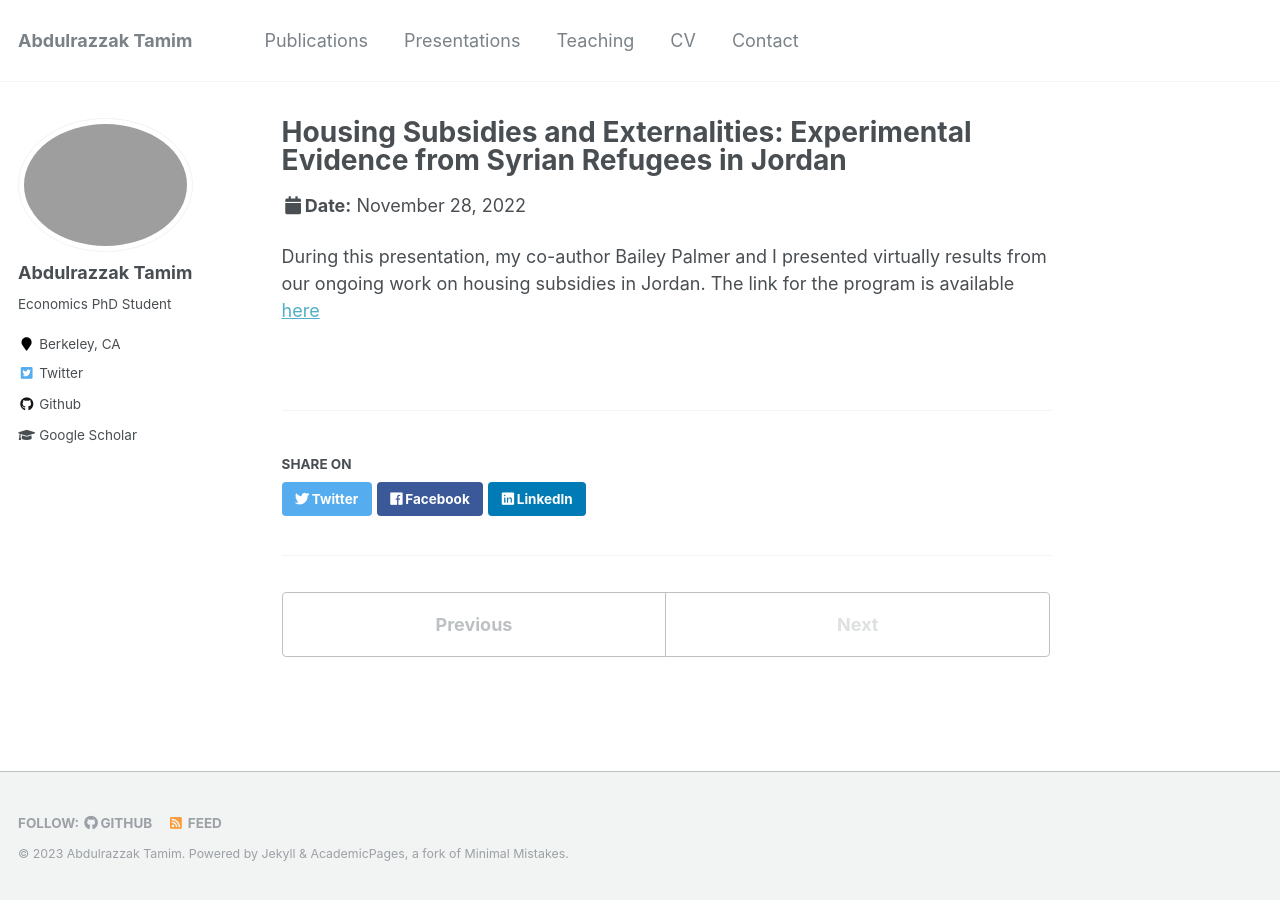
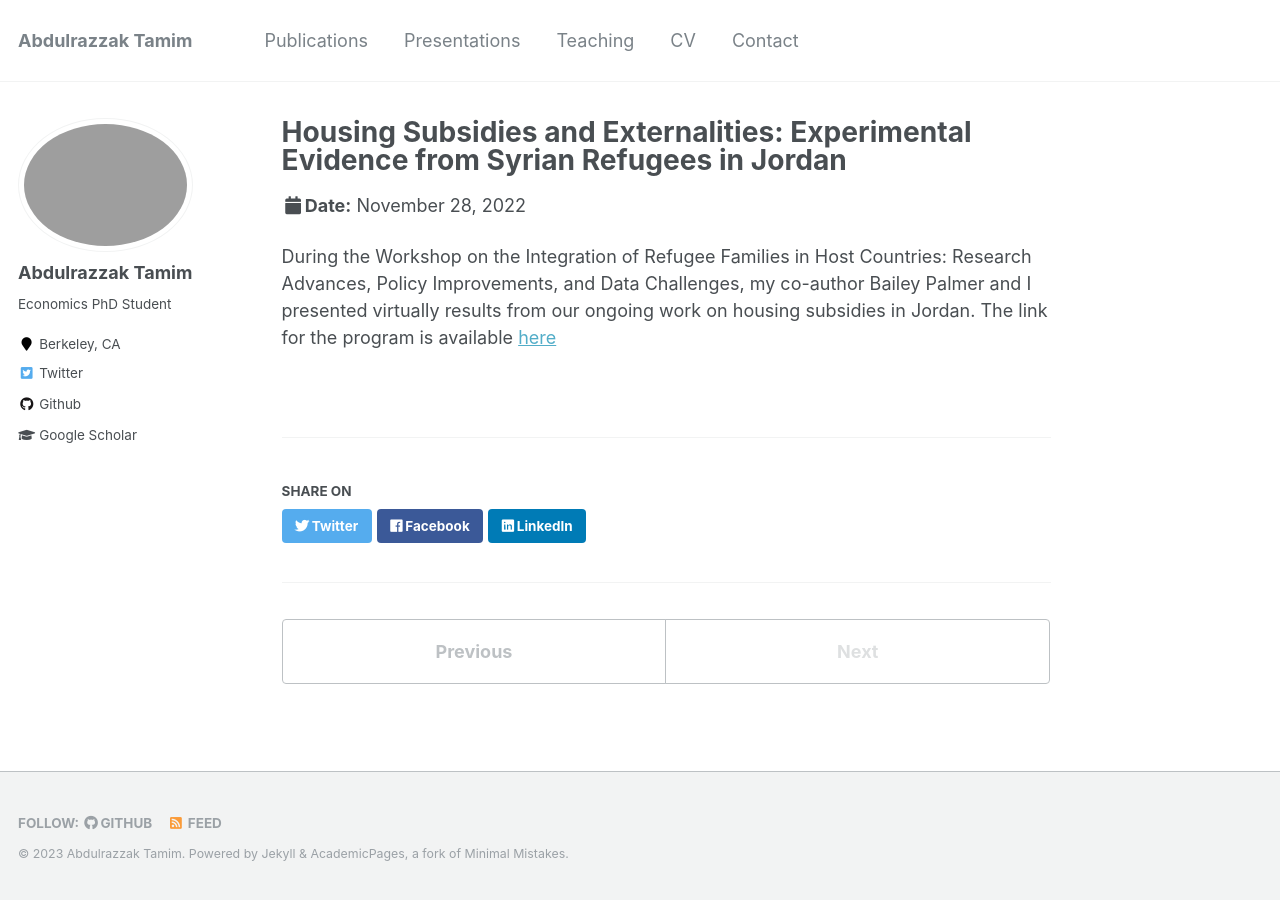
Before and after one commit to AbdulrazzakTamim/abdulrazzaktamim.github.io, a Jekyll site: the page built from _talks/2022-11-28-presentation.md, in a window 1280 px wide. Built offline with Jekyll 4.4.1, drawn with Linux system fonts in a browser that asks for light colours; comment, search, counter and statistics services are not loaded.

Commit message:
Update 2022-11-28-presentation.md

```diff
--- a/_talks/2022-11-28-presentation.md
+++ b/_talks/2022-11-28-presentation.md
@@ -8,5 +8,5 @@ date: 2022-11-28
 location: "Berlin, Germany"
 ---
 
-During this presentation, my co-author Bailey Palmer and I presented virtually results from our ongoing work on housing subsidies in Jordan.
+During the Workshop on the Integration of Refugee Families in Host Countries: Research Advances, Policy Improvements, and Data Challenges, my co-author Bailey Palmer and I presented virtually results from our ongoing work on housing subsidies in Jordan.
 The link for the program is available [here](https://www.diw.de/en/diw_01.c.840961.en/events/workshop_on_the_integration_of_refugee_families_in_host_coun___research_advances__policy_improvements__and_data_challenges.html)
```
